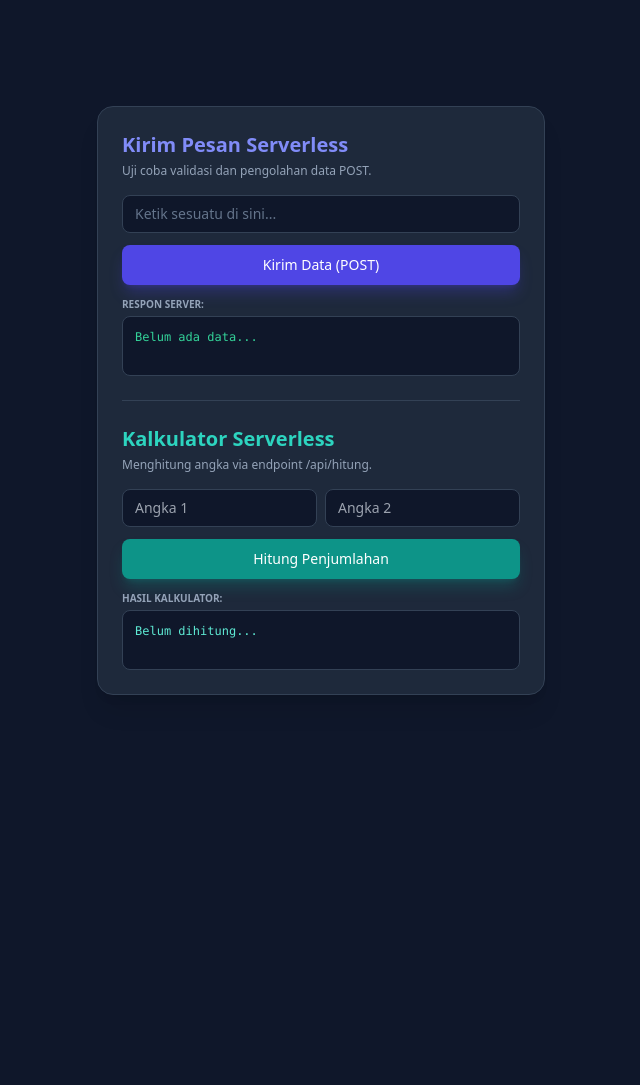
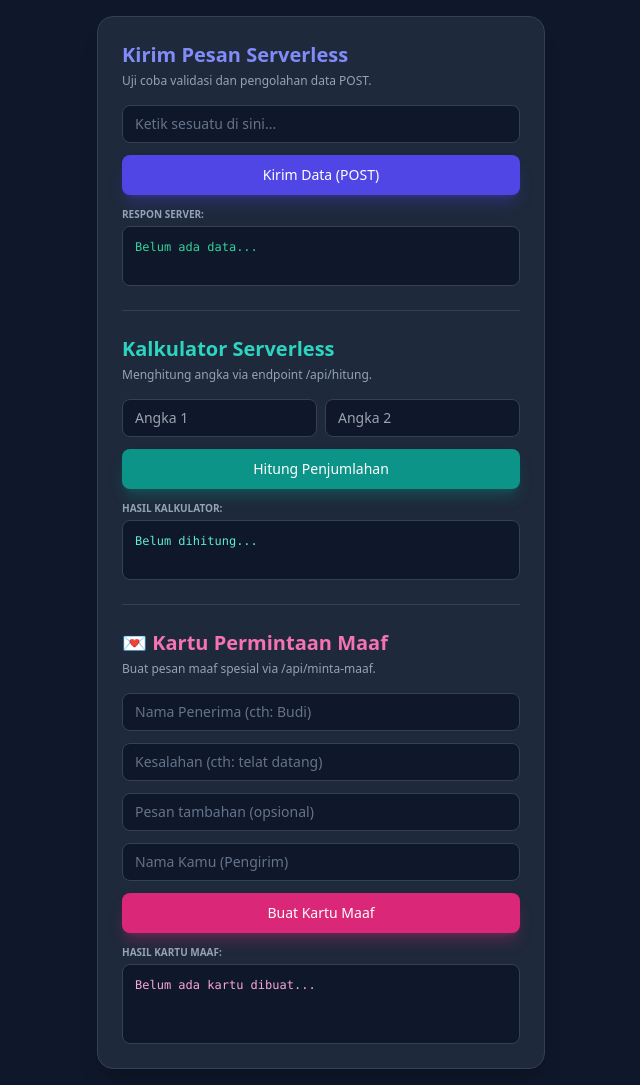
Before and after one commit to anggerkukuh9-create/serverless-baru, a plain HTML site: page index.html in a window 1280 px wide. Shown: the whole page, without its empty margins (319-959 px from the left). Before the commit the page ends 800 px from the top, so only its background shows below. Drawn offline with nearby package versions, Linux system fonts and the light colour scheme.

Commit message:
Update index.html

```diff
--- a/index.html
+++ b/index.html
@@ -56,21 +56,43 @@
       </div>
     </div>
 
+    <hr class="border-slate-700">
+
+    <!-- Bagian 3: Kartu Permintaan Maaf -->
+    <div>
+      <h2 class="text-xl font-bold mb-1 text-pink-400">💌 Kartu Permintaan Maaf</h2>
+      <p class="text-xs text-slate-400 mb-4">Buat pesan maaf spesial via /api/minta-maaf.</p>
+
+      <div class="space-y-3">
+        <input type="text" id="penerima" placeholder="Nama Penerima (cth: Budi)"
+          class="w-full px-3 py-2 bg-slate-900 border border-slate-700 rounded-lg focus:outline-none focus:border-pink-500 text-slate-100 placeholder-slate-500 text-sm">
+        <input type="text" id="kesalahan" placeholder="Kesalahan (cth: telat datang)"
+          class="w-full px-3 py-2 bg-slate-900 border border-slate-700 rounded-lg focus:outline-none focus:border-pink-500 text-slate-100 placeholder-slate-500 text-sm">
+        <input type="text" id="pesanTambahan" placeholder="Pesan tambahan (opsional)"
+          class="w-full px-3 py-2 bg-slate-900 border border-slate-700 rounded-lg focus:outline-none focus:border-pink-500 text-slate-100 placeholder-slate-500 text-sm">
+        <input type="text" id="pengirim" placeholder="Nama Kamu (Pengirim)"
+          class="w-full px-3 py-2 bg-slate-900 border border-slate-700 rounded-lg focus:outline-none focus:border-pink-500 text-slate-100 placeholder-slate-500 text-sm">
+
+        <button onclick="buatKartuMaaf()"
+          class="w-full bg-pink-600 hover:bg-pink-500 text-white font-medium py-2.5 rounded-lg transition text-sm shadow-lg shadow-pink-600/30">
+          Buat Kartu Maaf
+        </button>
+      </div>
+
+      <div class="mt-3">
+        <span class="block text-[10px] font-semibold text-slate-400 uppercase mb-1">Hasil Kartu Maaf:</span>
+        <pre id="hasilKartu" class="bg-slate-900 border border-slate-700 p-3 rounded-lg text-pink-300 text-xs overflow-x-auto min-h-[80px]">Belum ada kartu dibuat...</pre>
+      </div>
+    </div>
+
   </div>
 
   <script>
-    // Fungsi untuk kirim pesan POST
     async function kirimData() {
       const pesan = document.getElementById('inputPesan').value;
       const kotakHasil = document.getElementById('hasilPesan');
-
-      if (!pesan.trim()) {
-        kotakHasil.textContent = '⚠️ Pesan tidak boleh kosong!';
-        return;
-      }
-
+      if (!pesan.trim()) { kotakHasil.textContent = '⚠️ Pesan kosong!'; return; }
       kotakHasil.textContent = 'Mengirim...';
-
       try {
         const respon = await fetch('/api/kirim-data', {
           method: 'POST',
@@ -79,30 +101,46 @@
         });
         const data = await respon.json();
         kotakHasil.textContent = JSON.stringify(data, null, 2);
-      } catch (error) {
-        kotakHasil.textContent = '❌ Gagal terhubung.';
-      }
+      } catch (e) { kotakHasil.textContent = '❌ Gagal.'; }
     }
 
-    // Fungsi untuk kalkulator GET /api/hitung
     async function hitungAngka() {
       const a1 = document.getElementById('angka1').value;
       const a2 = document.getElementById('angka2').value;
       const kotakHasil = document.getElementById('hasilHitung');
-
-      if (!a1 || !a2) {
-        kotakHasil.textContent = '⚠️ Masukkan kedua angka terlebih dahulu!';
-        return;
-      }
-
+      if (!a1 || !a2) { kotakHasil.textContent = '⚠️ Masukkan angka!'; return; }
       kotakHasil.textContent = 'Menghitung...';
-
       try {
         const respon = await fetch(`/api/hitung?angka1=${a1}&angka2=${a2}`);
         const data = await respon.json();
         kotakHasil.textContent = JSON.stringify(data, null, 2);
-      } catch (error) {
-        kotakHasil.textContent = '❌ Gagal menghitung.';
+      } catch (e) { kotakHasil.textContent = '❌ Gagal.'; }
+    }
+
+    async function buatKartuMaaf() {
+      const penerima = document.getElementById('penerima').value;
+      const kesalahan = document.getElementById('kesalahan').value;
+      const pesanTambahan = document.getElementById('pesanTambahan').value;
+      const pengirim = document.getElementById('pengirim').value;
+      const kotakHasil = document.getElementById('hasilKartu');
+
+      if (!penerima || !kesalahan || !pengirim) {
+        kotakHasil.textContent = '⚠️ Harap isi nama penerima, kesalahan, dan pengirim!';
+        return;
+      }
+
+      kotakHasil.textContent = 'Membuat kartu...';
+
+      try {
+        const respon = await fetch('/api/minta-maaf', {
+          method: 'POST',
+          headers: { 'Content-Type': 'application/json' },
+          body: JSON.stringify({ namaPenerima: penerima, kesalahan, pesanTambahan, namaPengirim: pengirim })
+        });
+        const data = await respon.json();
+        kotakHasil.textContent = JSON.stringify(data, null, 2);
+      } catch (e) {
+        kotakHasil.textContent = '❌ Gagal membuat kartu.';
       }
     }
   </script>
```
